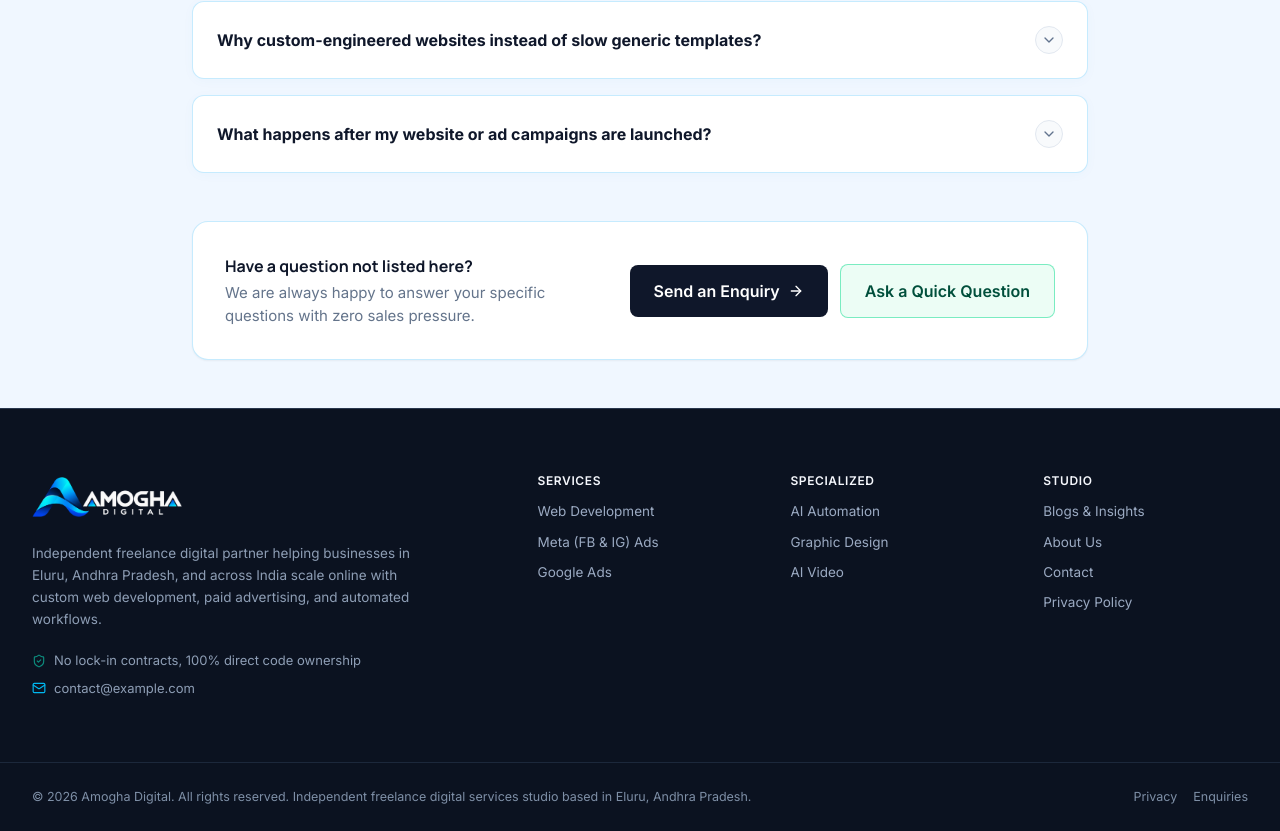
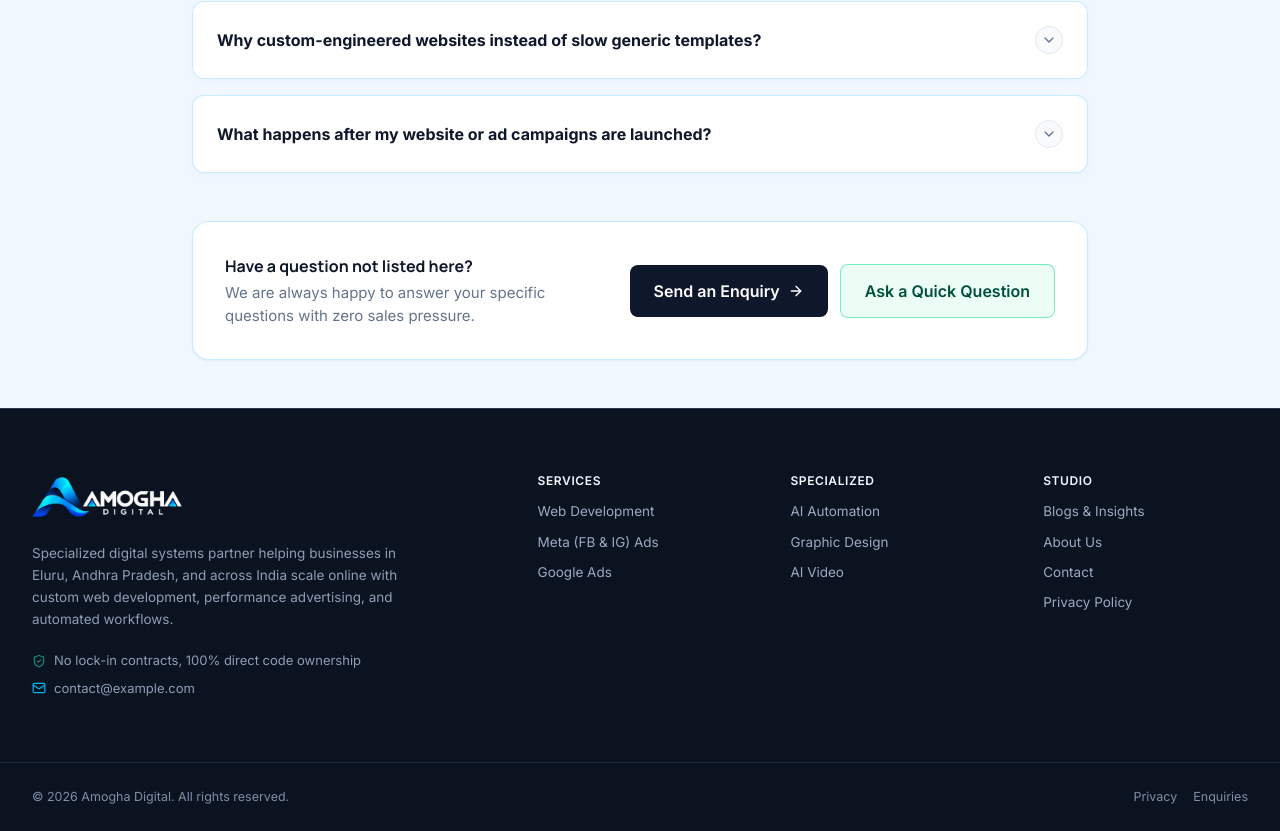
Before and after one commit to sri04552/website-design, a Next.js app: page / in a window 1280 px wide. Shown: the part 5408-6239 px from the top of the page. Built offline with nearby package versions, Linux system fonts and the light colour scheme; no server answers.

Commit message:
refactor: remove freelance terminology across codebase and streamline footer copyright

```diff
--- a/package.json
+++ b/package.json
@@ -1,7 +1,7 @@
 {
   "name": "website-design",
   "version": "1.0.0",
-  "description": "Professional Freelancer Website - Digital Services",
+  "description": "Amogha Digital - High-Performance Web Development, Performance Marketing & AI Automation",
   "private": true,
   "scripts": {
     "dev": "next dev",
--- a/src/app/layout.jsx
+++ b/src/app/layout.jsx
@@ -33,10 +33,10 @@ export const metadata = {
   description:
     "We engineer high-performance custom websites, ROI-driven marketing campaigns, and intelligent AI automation systems designed to capture qualified leads, streamline operations, and scale modern businesses in Eluru and pan-India.",
   keywords: [
-    "Freelance Web Developer Eluru",
+    "Custom Web Development Eluru",
     "Website Design Eluru Andhra Pradesh",
     "Meta Ads Management Eluru",
-    "Google Ads Freelancer Andhra Pradesh",
+    "Google Ads Management Andhra Pradesh",
     "AI Automation Chatbots India",
     "Digital Marketing Agency Eluru",
     "Amogha Digital Web Design",
--- a/src/app/page.jsx
+++ b/src/app/page.jsx
@@ -14,7 +14,7 @@ export const metadata = {
     "Web Development Eluru",
     "Website Design Andhra Pradesh",
     "Meta Ads Management",
-    "Google Ads Freelancer",
+    "Google Ads Management",
     "AI Automation Chatbots",
     "Digital Marketing Eluru",
     "High Performance Business Websites",
--- a/src/components/layout/Footer.jsx
+++ b/src/components/layout/Footer.jsx
@@ -134,9 +134,7 @@ export function Footer() {
         <Container>
           <div className="flex flex-col sm:flex-row items-center justify-between gap-3 text-center sm:text-left">
             <p className="leading-relaxed">
-              © {currentYear} {siteConfig.name}. All rights reserved. Independent
-              freelance digital services studio based in {siteConfig.location.city},{" "}
-              {siteConfig.location.state}.
+              © {currentYear} {siteConfig.name}. All rights reserved.
             </p>
             <div className="flex items-center gap-4 shrink-0">
               <Link
--- a/src/config/site.js
+++ b/src/config/site.js
@@ -8,7 +8,7 @@ export const siteConfig = {
   name: process.env.NEXT_PUBLIC_BUSINESS_NAME || "Amogha Digital",
   tagline: "High-Performance Websites, Targeted Advertising & AI Automation",
   shortDescription:
-    "Independent freelance digital partner helping businesses in Eluru, Andhra Pradesh, and across India scale online with custom web development, paid advertising, and automated workflows.",
+    "Specialized digital systems partner helping businesses in Eluru, Andhra Pradesh, and across India scale online with custom web development, performance advertising, and automated workflows.",
 
   // Location & service reach
   location: {
--- a/src/data/services.js
+++ b/src/data/services.js
@@ -326,7 +326,7 @@ export const servicesData = {
         "Inconsistent colors, fonts, and low-resolution logos across social media, signage, and invoices that make your business look amateur.",
         "Social media posts created hastily with busy, hard-to-read designs that get ignored in customer feeds.",
         "Low-quality print banners or visiting cards that print blurry or have mismatched colors.",
-        "No clear visual identity guidelines, resulting in every freelance designer or print shop producing completely mismatched collateral.",
+        "No clear visual identity guidelines, resulting in external vendors, designers, or print shops producing completely mismatched collateral.",
       ],
     },
     solutionStatement: {
```
Also changed, not shown: 1 other file (tests, documents, lock files or other folders).
